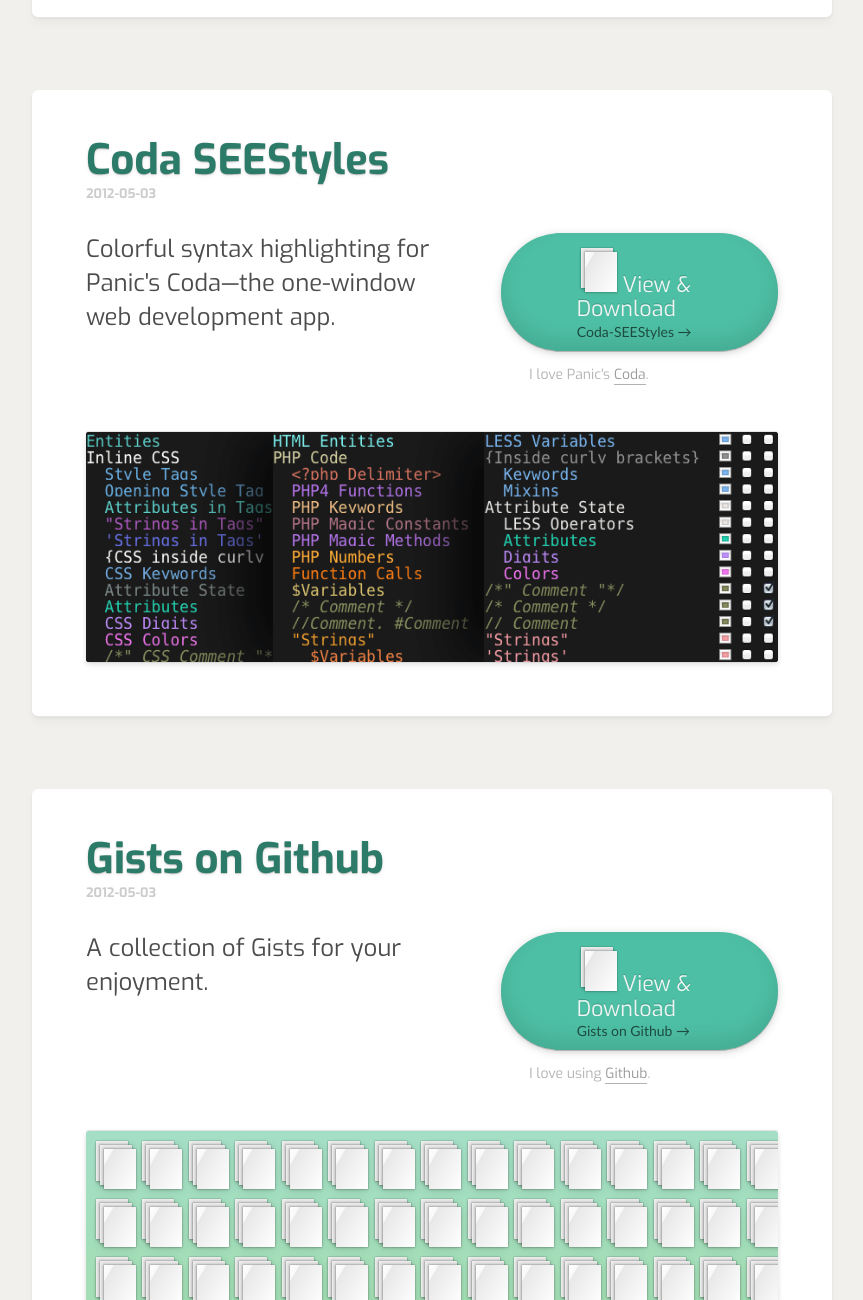
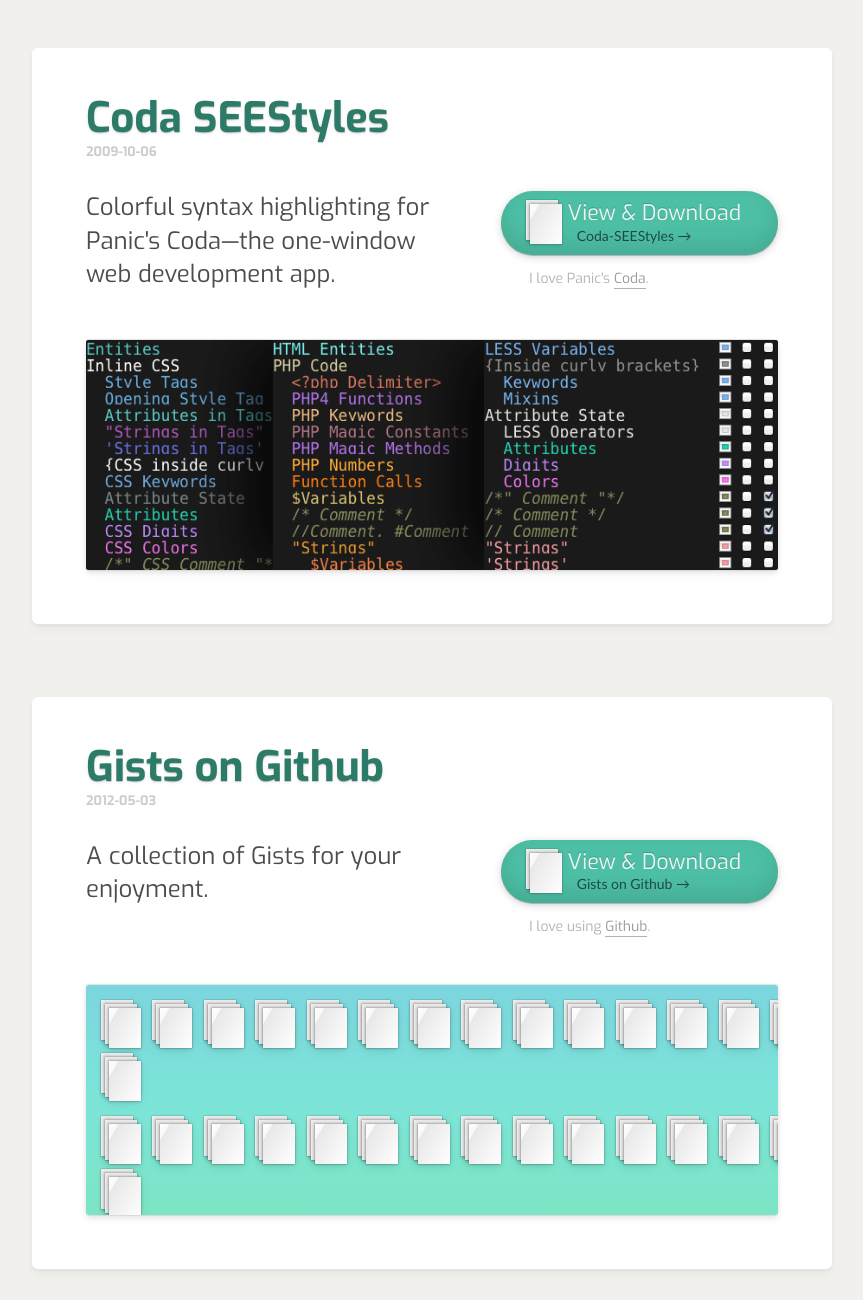
Before and after one commit to jasonrobb/jasonrobb.github.com, a plain HTML site: page index.html in a window 1280 px wide. Shown: the part 1500-2800 px from the top of the page, without its empty margins (208-1071 px from the left). Drawn offline with Linux system fonts and the light colour scheme.

Commit message:
In progress, I assume.

```diff
--- a/index.html
+++ b/index.html
@@ -228,7 +228,7 @@
 	<!-- Coda SEEStyles -->
 	<div class="project coda-seestyles group">
 		<h2><a href="Coda-SEEStyles/">Coda SEEStyles</a></h2>
-		<p class="date" title="First published on 2012-05-04">2012-05-03</p>
+		<p class="date" title="First published on 2012-05-04">2009-10-06</p>
 
 		<div class="download">
 			<a class="button" href="Coda-SEEStyles/">
--- a/less/index.less
+++ b/less/index.less
@@ -352,35 +352,18 @@
 		float: left;
 		font-size: .9em;
 		line-height: 1.125;
-		padding: .5em .25em 0 3.5em;
+		padding: .25em .25em 0 3.5em;
 		width: auto;
 		-webkit-transition: all .3s;
 		-moz-transition: all .3s;
 		transition: all .3s;
 		text-shadow: 0 -1px 0 @black20;
 
-/*
 		// File
 		.file {
-			display: block; // override default
-			height: 0;
+			height: 24px;
 			margin-left: -55px;
 			}
-
-		// Stack of files
-		.stack span:nth-child(1) {
-			margin-bottom: -7px;
-			margin-left: 8px;
-			}
-
-		.stack span:nth-child(2) {
-			margin-left: -36px;
-			line-height: 1;
-			&:after {
-				content: "*";
-				}
-			}
-*/
 
 		p {
 			font-family: "OpenSans", Calibri, "Lucida Grande", Verdana, sans-serif;
@@ -420,7 +403,7 @@
 
 // Example area
 .example {
-	@color: @green;
+	@color: @blue;
 	.vertical-three-colors(fadeout(@color, 70), fadeout(spin(@color, -20), 70), 50%, fadeout(spin(@color, -40), 70));
 
 	-webkit-box-shadow:	0 -1px 1px @black10, 0 1px 0 rgba(0, 0, 0, 0.05), 0 2px 5px rgba(0, 0, 0, 0.1), 0 6px 10px rgba(0, 0, 0, 0.03);
@@ -462,7 +445,8 @@
 		.stack {
 			margin-top: -10px;
 			margin-bottom: -10px;
-			padding-top: 10px;
+			padding-top: 15px;
+			padding-left: 5px;
 			}
 		}
 	}
```
Also changed, not shown: css/style.css.
